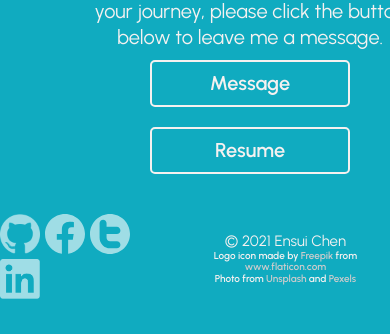
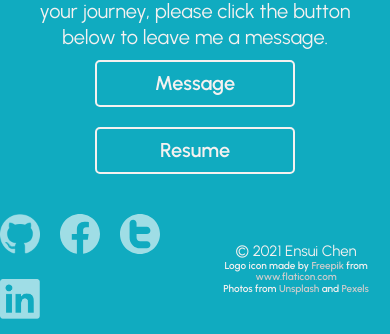
Before and after one commit to echen770/ec2, a Django app: page / in a window 390 px wide; the page is wider, and only the part inside the window is pictured. Shown: the part 3709-4043 px from the top of that part. Before the commit the page ends 4008 px from the top of that part, so only its background shows below. Run offline with Django 3.2, Linux system fonts and the light colour scheme; data comes from the database, SQL or seed files in the repository.

Commit message:
fix margin on narrow/phone screen

```diff
--- a/home/templates/home/base.html
+++ b/home/templates/home/base.html
@@ -54,13 +54,11 @@
                 <svg class="icon footer__icon">
                     <use xlink:href="{% static 'home/images/sprite.svg' %}#facebook"></use>
                 </svg>
-                <!-- <img src="{% static 'home/images/sprite.svg' %}#facebook" alt="" class="icon footer__icon"> -->
             </a>
             <a target="_blank" href="https://twitter.com/echen770">
                 <svg class="icon footer__icon">
                     <use xlink:href="{% static 'home/images/sprite.svg' %}#twitter"></use>
                 </svg>
-                <!-- <img src="{% static 'home/images/sprite.svg' %}#twitter" alt="" class="icon footer__icon"> -->
             </a>
             <a target="_blank" href="https://www.linkedin.com/in/ensui-chen/"><img src="{% static 'home/images/linkedin.png' %}" alt="" class="icon footer__icon"></a>
         </div>
@@ -68,7 +66,7 @@
             &copy; {% now 'Y' %} Ensui Chen
             <div class="footer__content">
                 <div class="footer__credit">Logo icon made by <a href="https://www.freepik.com" title="Freepik">Freepik</a> from <a href="https://www.flaticon.com/" title="Flaticon">www.flaticon.com</a></div>
-                <div class="footer__credit">Photo from <a href="https://unsplash.com/" title="Unsplash">Unsplash</a> and <a href="https://www.pexels.com/" title="Pexels">Pexels</a></div>
+                <div class="footer__credit">Photos from <a href="https://unsplash.com/" title="Unsplash">Unsplash</a> and <a href="https://www.pexels.com/" title="Pexels">Pexels</a></div>
             </div>
         </div>
     </div>
--- a/static/home/css/style.css
+++ b/static/home/css/style.css
@@ -237,7 +237,6 @@ a {
   justify-content: center;
   align-items: flex-end;
   background-color: var(--color-body);
-  min-width: 500px;
 }
 
 .imgBx {
@@ -332,6 +331,12 @@ a {
 
 .footer__content a {
   color: var(--color-border);
+}
+
+.footer__brand {
+  display: flex;
+  flex-wrap: wrap;
+  gap: 2rem;
 }
 
 @media screen and (min-width: 768px) and (min-height: 500px) {
```
Also changed, not shown: home/static/home/css/style.css (+6 -1 lines).
